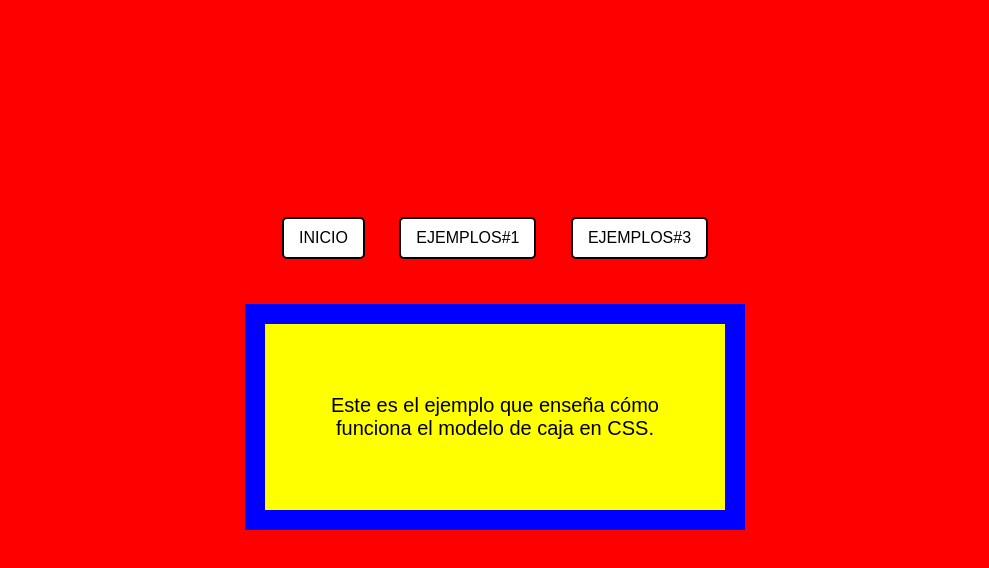
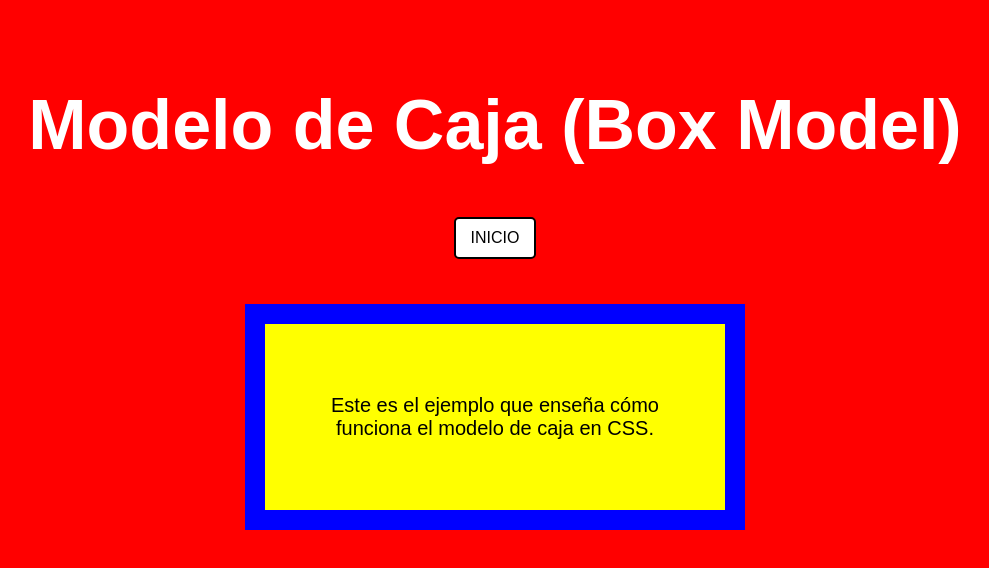
Before and after one commit to DaniLavoe/Ejercicio3, a plain HTML site: page ejemplo2.html in a window 1280 px wide. Shown: the whole page, without its empty margins (145-1134 px from the left). Drawn offline with Linux system fonts and the light colour scheme.

Commit message:
Update ejemplo2.html

```diff
--- a/ejemplo2.html
+++ b/ejemplo2.html
@@ -27,7 +27,7 @@
 
     h1 {
       font-size: 70px;
-      color: red;
+      color: white;
     }
 
     p {
@@ -71,8 +71,6 @@
   <nav>
     <ul>
       <li><a href="index.html" class="boton">INICIO</a></li>
-      <li><a href="ejemplo1.html" class="boton">EJEMPLOS#1</a></li>
-      <li><a href="ejemplo3.html" class="boton">EJEMPLOS#3</a></li>
     </ul>
   </nav>
 
```
